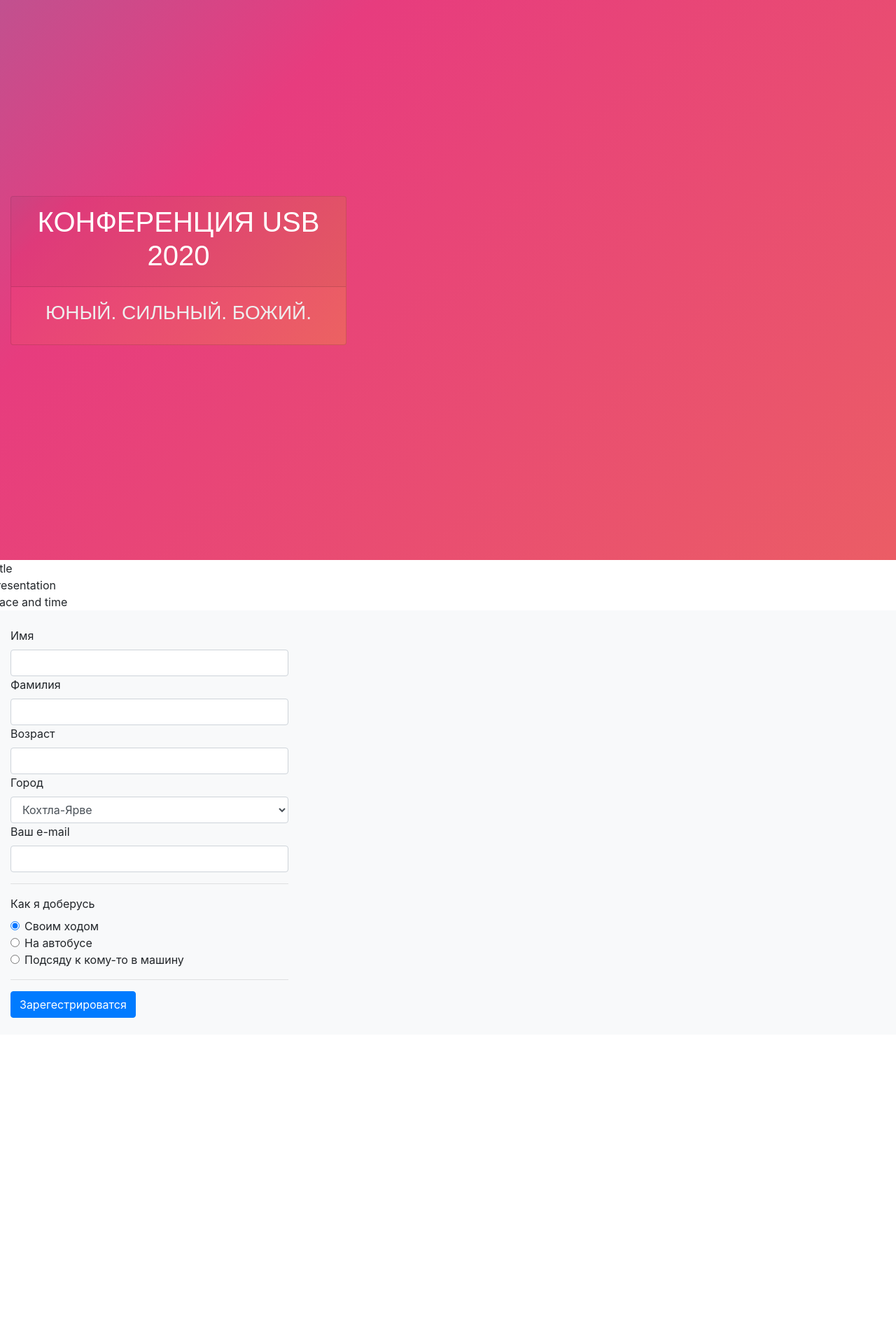
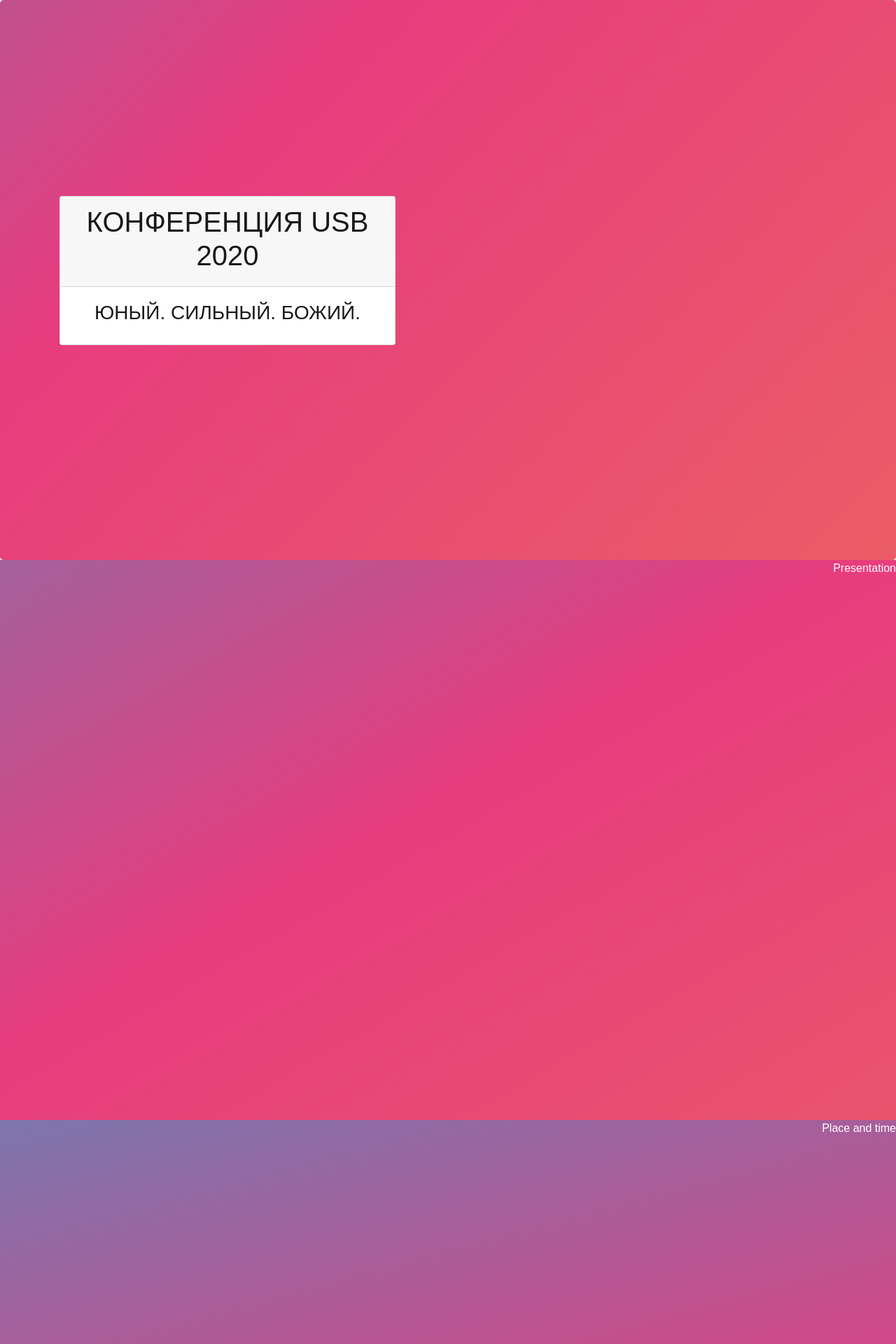
Before and after one commit to myKcTest2/USB_General, a PHP site: page /index.html in a window 1280 px wide. Shown: the top 1920 px of the page at 70% size. Before the commit the page ends 1454 px from the top, so only its background shows below. Run offline with PHP 8.4, Linux system fonts and the light colour scheme.

Commit message:
some fixes

```diff
--- a/css/kc_fixes.css
+++ b/css/kc_fixes.css
@@ -26,11 +26,36 @@ body{
   background-size: 400% 400%;
   animation: gradientBG 15s ease infinite; }
 
+.second_slide {
+  margin: 0;
+  width: 100%;
+  height: 100vh;
+  font-family: "Exo", sans-serif;
+  color: #fff;
+  background: linear-gradient(-30deg, #ee7752, #e73c7e, #23a6d5, #23d5ab);
+  background-size: 400% 400%;
+  animation: gradientBG 15s ease infinite; }
+
+.third_slide {
+  margin: 0;
+  width: 100%;
+  height: 100vh;
+  font-family: "Exo", sans-serif;
+  color: #fff;
+  background: linear-gradient(-15deg, #ee7752, #e73c7e, #23a6d5, #23d5ab);
+  background-size: 400% 400%;
+  animation: gradientBG 15s ease infinite; }
+
+.reg_slide {
+  margin: 0;
+  width: 100%;
+  height: 100vh;
+  font-family: "Exo", sans-serif; }
+
 .first_slide_card {
   margin: 0;
   font-family: "Exo", sans-serif;
-  color: #fff;
-  background: linear-gradient(-45deg, #ee7752, #e73c7e, #23a6d5, #23d5ab);
+  color: #191919;
   background-size: 400% 400%;
   animation: gradientBG 15s ease infinite;
   text-transform: uppercase; }
@@ -52,14 +77,9 @@ h1 {
   font-weight: 300; }
 
 h3 {
-  color: #eee;
+  color: #191919;
   font-weight: 100; }
 
 h5 {
-  color: #eee;
+  color: #191919;
   font-weight: 300; }
-
-a,
-a:hover {
-  text-decoration: none;
-  color: #ddd; }
--- a/css/kc_fixes.scss
+++ b/css/kc_fixes.scss
@@ -28,11 +28,44 @@ body{
 	animation: gradientBG 15s ease infinite;
 }
 
+
+.second_slide {
+	margin: 0;
+	width: 100%;
+	height: 100vh;
+	font-family: "Exo", sans-serif;
+	color: #fff;
+	background: linear-gradient(-30deg, #ee7752, #e73c7e, #23a6d5, #23d5ab);
+	background-size: 400% 400%;
+	animation: gradientBG 15s ease infinite;
+}
+
+.third_slide {
+	margin: 0;
+	width: 100%;
+	height: 100vh;
+	font-family: "Exo", sans-serif;
+	color: #fff;
+	background: linear-gradient(-15deg, #ee7752, #e73c7e, #23a6d5, #23d5ab);
+	background-size: 400% 400%;
+	animation: gradientBG 15s ease infinite;
+}
+
+.reg_slide{
+	margin: 0;
+	width: 100%;
+	height: 100vh;
+	font-family: "Exo", sans-serif;
+}
+
+
+
 .first_slide_card {
 	margin: 0;
 	font-family: "Exo", sans-serif;
-	color: #fff;
-	background: linear-gradient(-45deg, #ee7752, #e73c7e, #23a6d5, #23d5ab);
+	color: #191919;
+	//background: #191919;
+	//background: linear-gradient(-45deg, #ee7752, #e73c7e, #23a6d5, #23d5ab);
 	background-size: 400% 400%;
 	animation: gradientBG 15s ease infinite;
 	text-transform: uppercase;
@@ -62,17 +95,11 @@ h1 {
 }
 
 h3 {
-	color: #eee;
+	color: #191919;
 	font-weight: 100;
 }
 
 h5 {
-	color:#eee;
+	color:#191919;
 	font-weight:300;
 }
-
-a,
-a:hover {
-	text-decoration: none;
-	color: #ddd;
-}
--- a/index.html
+++ b/index.html
@@ -9,26 +9,30 @@
 </head>
 
 <body>
-<div class="container"> </div>
 <div class="main-board">
-  <div class="jumbotron jumbotron-fluid first_slide ">
-    <div class="container">
-  <div class="card text-center first_slide_card align-middle" style="width: 30rem;">
-    <div class="card-header">
-      <h1 class="">Конференция USB 2020</h1>
+  <div class="jumbotron jumbotron first_slide d-flex justify-content-center ">
+    <div class="container mx-auto">
+      <div class="card text-center first_slide_card align-middle" style="width: 30rem;" >
+        <div class="card-header">
+          <h1 class="">Конференция USB 2020</h1>
+        </div>
+        <div class="card-body align-middle">
+          <h3 class="toph2">Юный. Сильный. Божий.</h3>
+        </div>
       </div>
-    <div class="card-body">
-      <h3 class="toph2">Юный. Сильный. Божий.</h3>
-      </div>
-  </div>
     </div>
   </div>
-  <div class="row">Title</div>
-  <div class="row">Presentation</div>
-  <div class="row">Place and time</div>
-  <div class="row">
-    <div class="container-fluid bg-light">
-      <div class="col-sm-9 col-12 col-md-7 col-lg-6 col-xl-4" id="my_reg"> <br>
+  <div class="row second_slide">
+    <hr class="my-4">
+    Presentation</div>
+  <div class="row third_slide">
+    <hr class="my-4">
+    Place and time</div>
+  <div class="row reg_slide">
+    <hr class="my-4">
+    <div class="container-fluid bg-light"><br>
+
+      <div class="col-sm-9 col-12 col-md-7 col-lg-6 col-xl-4 mx-auto" id="my_reg"><div class="row"><h3>Регистрация</h3></div> <br>
         <form id="reg_form" >
           <div class="form-group">
             <label for="p_name">Имя</label>
```
